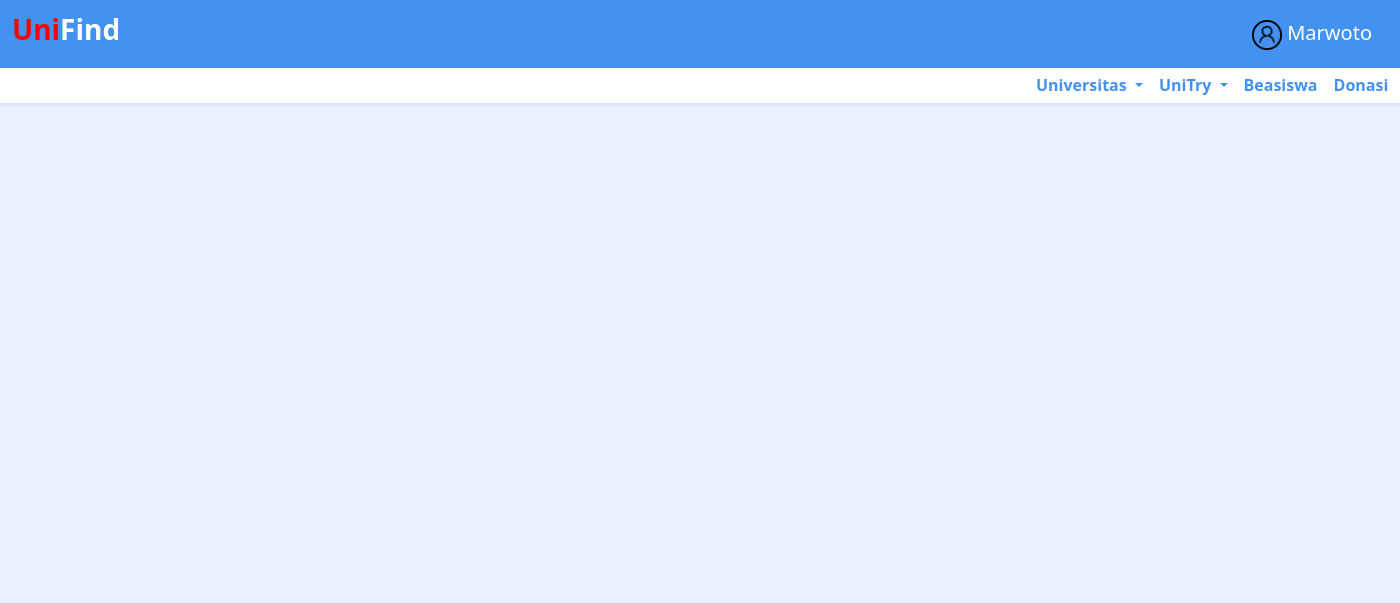
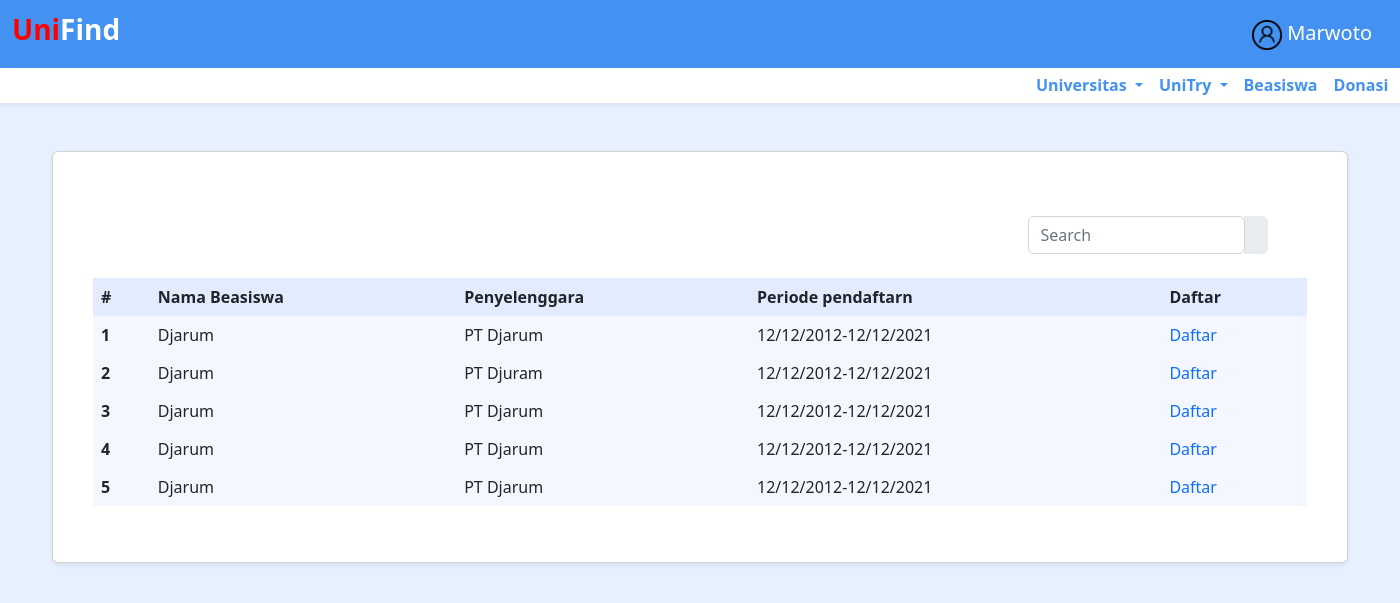
Before and after one commit to IrfanJalal11/UniFInd, a PHP site: page /beasiswa/beasiswa.php in a window 1400 px wide. Shown: the top 603 px of the page. Run offline with PHP 8.4, Linux system fonts and the light colour scheme.

Commit message:
update bea

```diff
--- a/beasiswa/beasiswa.php
+++ b/beasiswa/beasiswa.php
@@ -4,11 +4,6 @@
         <!-- Bootstrap CSS -->
         <link href="https://cdn.jsdelivr.net/npm/bootstrap@5.2.0-beta1/dist/css/bootstrap.min.css" rel="stylesheet" integrity="sha384-0evHe/X+R7YkIZDRvuzKMRqM+OrBnVFBL6DOitfPri4tjfHxaWutUpFmBp4vmVor" crossorigin="anonymous">
         <style>
-          .card:hover{
-            transform: scale(1.05);
-            box-shadow: 0 10px 20px rgba(0,0,0,.12), 0 4px 8px rgba(0,0,0,.06);
-            cursor: pointer;
-          }
           @media all {
             .navbar .nav-item .dropdown-menu{display: none; border-color:transparent; border-top-left-radius: 0%; border-top-right-radius: 0%;}
             .navbar .nav-item:hover .dropdown-menu{display: block;}
@@ -61,7 +56,77 @@
           </div>
         </div>
       </nav>
+
+
+            <!-- Data Table -->
+<div class="container">
+  <div class="card mt-5 shadow-sm p-3 mb-5 bg-body rounded">
+    <div class="card-body p-4">
+        <div class="input-group rounded p-4" style="width:18em; margin-left:75%;">
+          <input type="search" class="form-control rounded" placeholder="Search" aria-label="Search" aria-describedby="search-addon" />
+          <span class="input-group-text border-0" id="search-addon">
+            <i class="bi bi-search"></i>
+          </span>
+        </div>
+        <table class="table table-hover table-borderless" style="background-color: #f4f7ff">
+          <thead>
+            <tr style="background-color: #e3ebff">
+              <th scope="col">#</th>
+              <th scope="col">Nama Beasiswa</th>
+              <th scope="col">Penyelenggara</th>
+              <th scope="col">Periode pendaftarn</th>
+              <th scope="col">Daftar</th>
+            </tr>
+          </thead>
+          <tbody>
+            <tr>
+              <th scope="row">1</th>
+              <td>Djarum</td>
+              <td>PT Djarum</td>
+              <td>12/12/2012-12/12/2021</td>
+              <td><a class="text-decoration-none" href="#">Daftar</a></td>
+            </tr>
+            <tr>
+              <th scope="row">2</th>
+              <td>Djarum</td>
+              <td>PT Djuram</td>
+              <td>12/12/2012-12/12/2021</td>
+              <td><a class="text-decoration-none" href="#">Daftar</a></td>
+            </tr>
+            <tr>
+              <th scope="row">3</th>
+              <td>Djarum</td>
+              <td>PT Djarum</td>
+              <td>12/12/2012-12/12/2021</td>
+              <td><a class="text-decoration-none" href="#">Daftar</a></td>
+            </tr>
+            <tr>
+              <th scope="row">4</th>
+              <td>Djarum</td>
+              <td>PT Djarum</td>
+              <td>12/12/2012-12/12/2021</td>
+              <td><a class="text-decoration-none" href="#">Daftar</a></td>
+            </tr>
+            <tr>
+              <th scope="row">5</th>
+              <td>Djarum</td>
+              <td>PT Djarum</td>
+              <td>12/12/2012-12/12/2021</td>
+              <td><a class="text-decoration-none" href="#">Daftar</a></td>
+            </tr>
+          </tbody>
+        </table>
+        </div>
+        </div>
+
+      </div>
+
       <!-- Bootstrap JS -->
       <script src="https://cdn.jsdelivr.net/npm/bootstrap@5.2.0-beta1/dist/js/bootstrap.bundle.min.js" integrity="sha384-pprn3073KE6tl6bjs2QrFaJGz5/SUsLqktiwsUTF55Jfv3qYSDhgCecCxMW52nD2" crossorigin="anonymous"></script>
     </body>
+
+
+
+
+
 </html>
--- a/universitas/universitas.php
+++ b/universitas/universitas.php
@@ -30,7 +30,7 @@
       </nav>
 
       <!-- Navbar dropdown -->
-      <nav class="navbar navbar-expand-lg bg-white shadow-sm p-3 mb-5 bg-body" style="height: 35px;">
+      <nav class="navbar navbar-expand-lg bg-white shadow-sm p-3 mb-5 bg-body " style="height: 35px;">
         <div class="container-fluid">
           <div class="collapse navbar-collapse" id="navbarNavDropdown">
             <ul class="navbar-nav" style="margin-left: 1000px;">
```
Also changed, not shown: donasi/donasi.php (+92 -5 lines), universitas/dataAlumni.php (+9 -10 lines), universitas/kerjaSama.php (+7 -3 lines).
